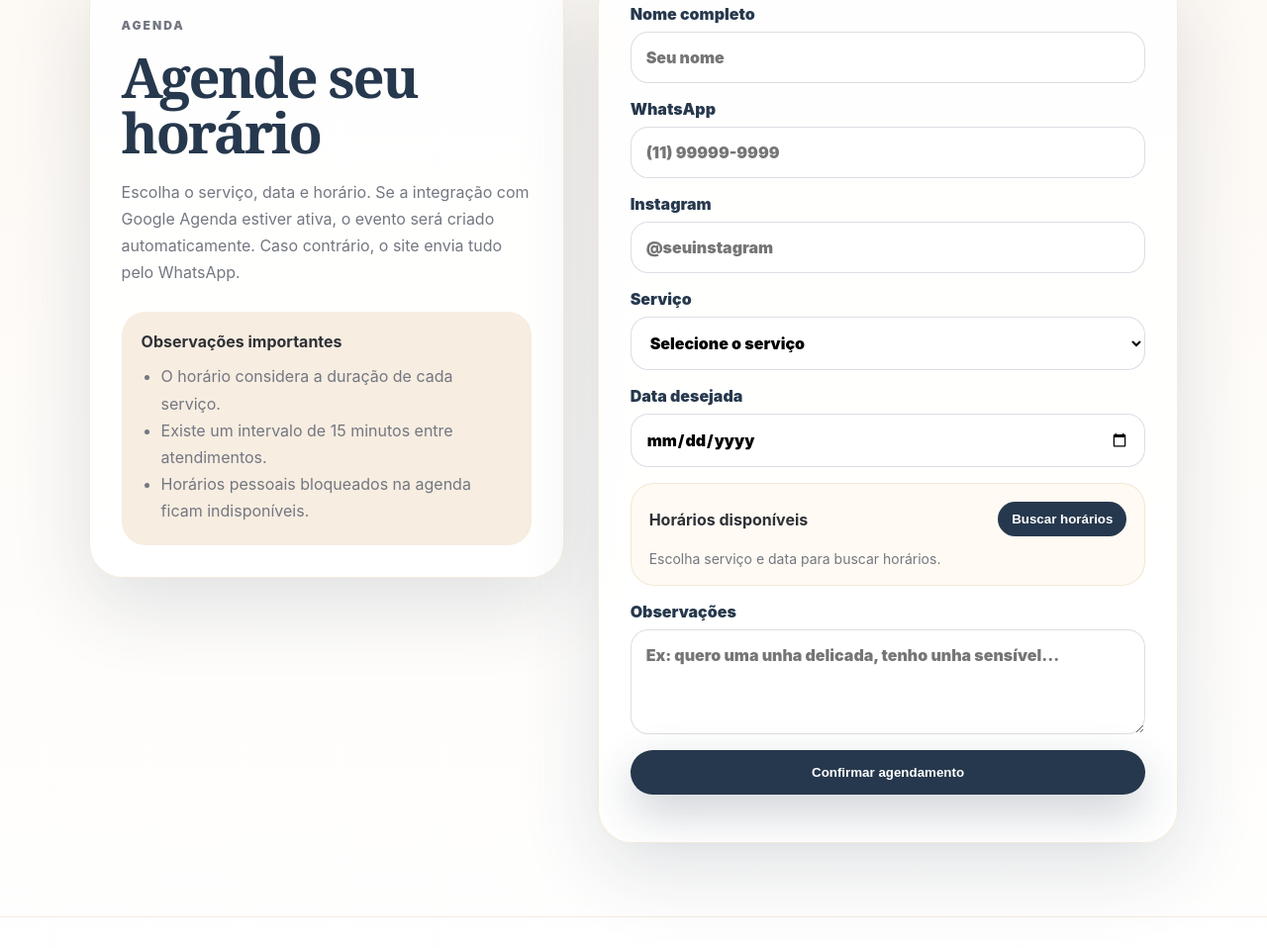
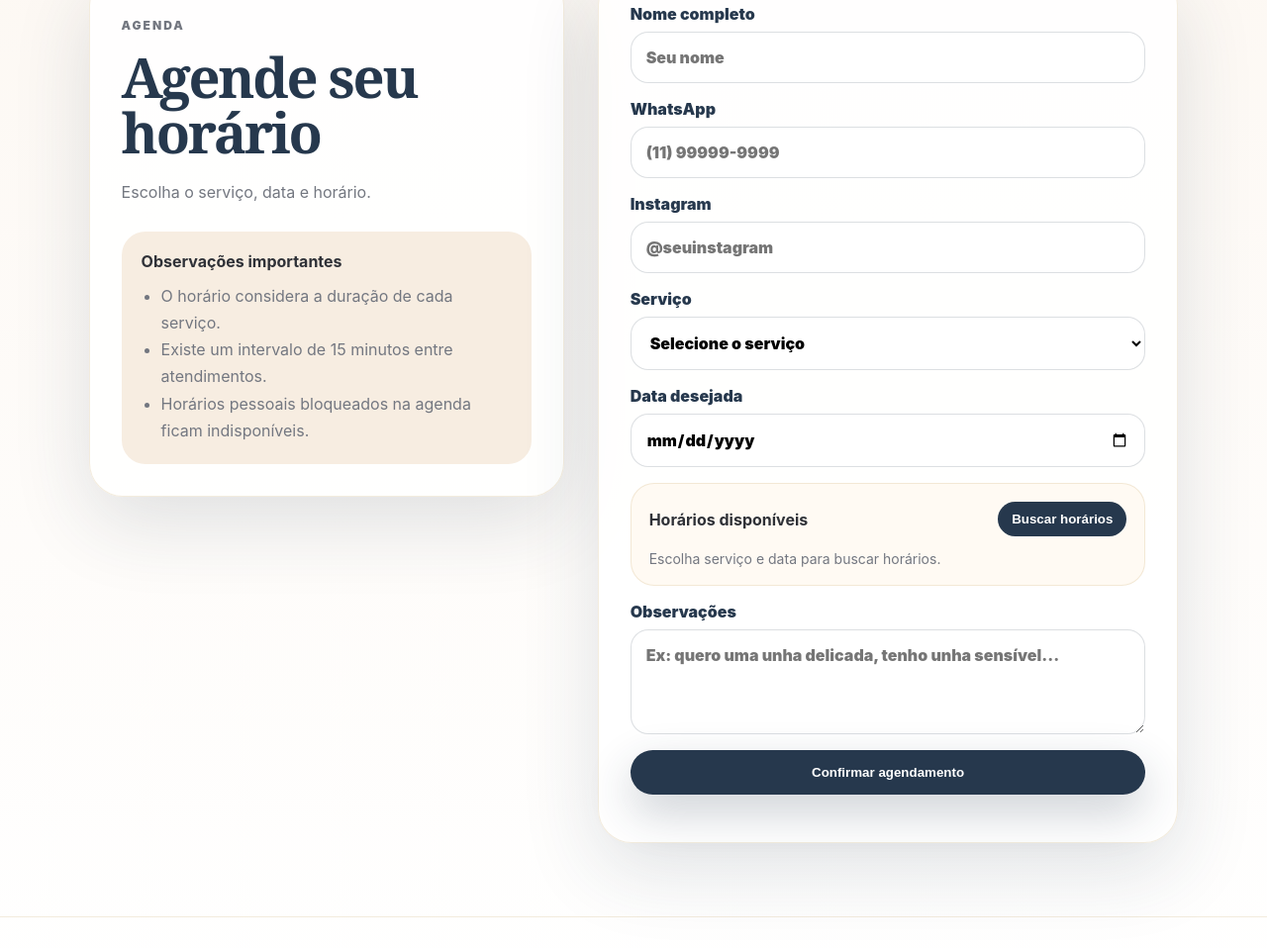
Before and after one commit to luizasaraiva/duts2.0, a website: page index.html in a window 1280 px wide. Shown: the part 2779-3737 px from the top of the page at 99% size. Drawn offline with Linux system fonts and the light colour scheme.

Commit message:
Update index.html

```diff
--- a/index.html
+++ b/index.html
@@ -103,8 +103,7 @@
         <p class="eyebrow">Agenda</p>
         <h2>Agende seu horário</h2>
         <p>
-          Escolha o serviço, data e horário. Se a integração com Google Agenda estiver ativa,
-          o evento será criado automaticamente. Caso contrário, o site envia tudo pelo WhatsApp.
+          Escolha o serviço, data e horário.
         </p>
 
         <div class="rules-card">
```
